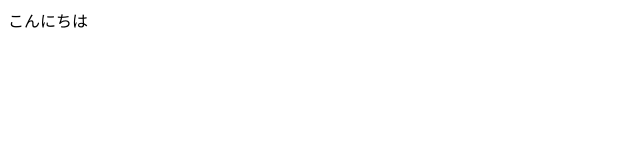
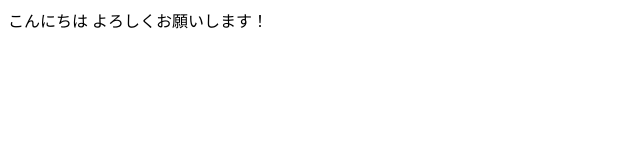
Before and after one commit to s201006/github.connect, a plain HTML site: page index.html in a window 1280 px wide. Shown: the whole page, without its empty margins (0-640 px from the left). Drawn offline with Linux system fonts and the light colour scheme.

Commit message:
add contents

```diff
--- a/index.html
+++ b/index.html
@@ -8,6 +8,7 @@
   </head>
   <body>
     こんにちは
+    よろしくお願いします！
     <script src="script.js"></script>
   </body>
 </html>
```
